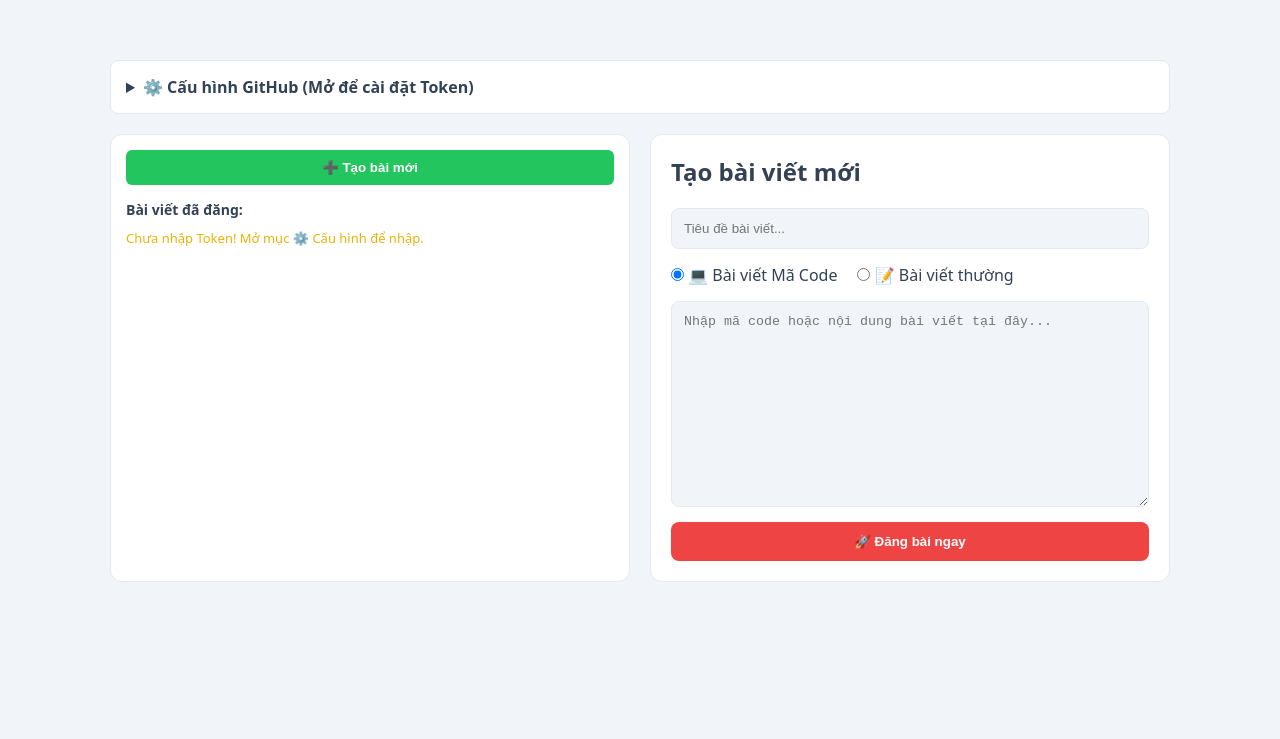
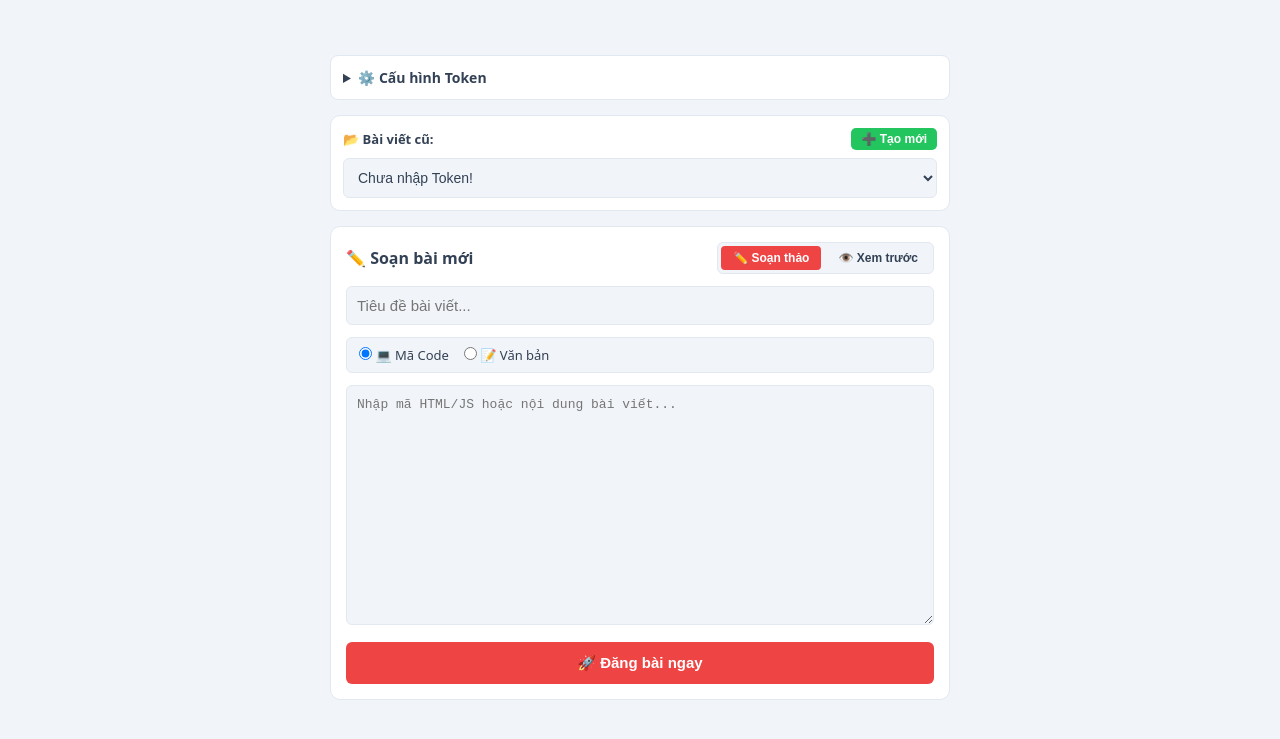
Before and after one commit to longhai/codes, a Jekyll site: the page built from admin.html, in a window 1280 px wide. Shown: the top 739 px of the page. Built offline with Jekyll 4.4.1, drawn with Linux system fonts in a browser that asks for light colours.

Commit message:
Refactor admin.html layout and update styles

````diff
--- a/admin.html
+++ b/admin.html
@@ -3,54 +3,71 @@ layout: default
 title: Quản lý Bài viết
 body_class: page-index
 ---
-<div class="container" style="max-width: 1100px; padding: 20px;">
+<div class="container" style="max-width: 650px; padding: 15px; margin: 0 auto;">
 
-  <!-- MỤC CẤU HÌNH -->
-  <details style="margin-bottom: 20px; background: var(--card); padding: 15px; border-radius: 8px; border: 1px solid var(--border);">
-    <summary style="cursor: pointer; font-weight: bold;">⚙️ Cấu hình GitHub (Mở để cài đặt Token)</summary>
+  <!-- CẤU HÌNH GITHUB -->
+  <details style="margin-bottom: 15px; background: var(--card); padding: 12px; border-radius: 8px; border: 1px solid var(--border);">
+    <summary style="cursor: pointer; font-weight: bold; font-size: 14px;">⚙️ Cấu hình Token</summary>
     <div style="display: flex; flex-direction: column; gap: 10px; margin-top: 10px;">
-      <input type="text" id="cfgOwner" placeholder="Tên tài khoản GitHub (vd: longhai)">
-      <input type="text" id="cfgRepo" placeholder="Tên Repository (vd: codes)">
-      <input type="password" id="cfgToken" placeholder="GitHub Token (ghp_...)">
-      <button type="button" onclick="saveConfig()" style="padding: 8px; background: #2563eb; color: #fff; border: 0; border-radius: 6px; cursor: pointer; font-weight: bold;">💾 Lưu cấu hình</button>
+      <input type="text" id="cfgOwner" placeholder="Tên tài khoản GitHub" style="padding: 10px; border-radius: 6px; border: 1px solid var(--border); background: var(--bg); color: var(--text);">
+      <input type="text" id="cfgRepo" placeholder="Tên Repository" style="padding: 10px; border-radius: 6px; border: 1px solid var(--border); background: var(--bg); color: var(--text);">
+      <input type="password" id="cfgToken" placeholder="GitHub Token (ghp_...)" style="padding: 10px; border-radius: 6px; border: 1px solid var(--border); background: var(--bg); color: var(--text);">
+      <button type="button" onclick="saveConfig()" style="padding: 10px; background: #2563eb; color: #fff; border: 0; border-radius: 6px; font-weight: bold;">Lưu cấu hình</button>
     </div>
   </details>
 
-  <div style="display: grid; grid-template-columns: repeat(auto-fit, minmax(300px, 1fr)); gap: 20px;">
+  <!-- CHỌN BÀI CŨ -->
+  <div style="background: var(--card); border: 1px solid var(--border); border-radius: 10px; padding: 12px; margin-bottom: 15px; display: flex; flex-direction: column; gap: 8px;">
+    <div style="display: flex; justify-content: space-between; align-items: center;">
+      <label for="postSelect" style="font-size: 13px; font-weight: bold;">📂 Bài viết cũ:</label>
+      <button type="button" onclick="resetForm()" style="padding: 4px 10px; background: #22c55e; color: #fff; border: 0; border-radius: 5px; font-size: 12px; font-weight: bold; cursor: pointer;">➕ Tạo mới</button>
+    </div>
+    <select id="postSelect" style="width: 100%; padding: 10px; border-radius: 6px; border: 1px solid var(--border); background: var(--bg); color: var(--text); font-size: 14px;">
+      <option value="">-- Chọn bài viết để sửa --</option>
+    </select>
+  </div>
 
-    <!-- CỘT 1: DANH SÁCH BÀI CŨ -->
-    <div style="background: var(--card); border: 1px solid var(--border); border-radius: 12px; padding: 15px; max-height: 80vh; display: flex; flex-direction: column;">
-      <button type="button" onclick="resetForm()" style="padding: 10px; background: #22c55e; color: #fff; border: 0; border-radius: 6px; cursor: pointer; font-weight: bold; margin-bottom: 15px;">➕ Tạo bài mới</button>
-      <h3 style="font-size: 14px; margin-bottom: 10px;">Bài viết đã đăng:</h3>
-      <div id="postList" style="overflow-y: auto; flex: 1; display: flex; flex-direction: column; gap: 8px;">Đang tải...</div>
+  <!-- SOẠN THẢO & XEM TRƯỚC -->
+  <div style="background: var(--card); border: 1px solid var(--border); border-radius: 10px; padding: 15px;">
+
+    <!-- TAB CHUYỂN ĐỔI -->
+    <div style="display: flex; justify-content: space-between; align-items: center; margin-bottom: 12px;">
+      <h3 id="formTitle" style="font-size: 16px; margin: 0;">✏️ Soạn bài mới</h3>
+      <div style="display: flex; gap: 5px; background: var(--bg); padding: 3px; border-radius: 6px; border: 1px solid var(--border);">
+        <button type="button" id="tabEdit" onclick="switchTab('edit')" style="padding: 5px 12px; border: 0; border-radius: 4px; background: var(--pri); color: #fff; font-size: 12px; font-weight: bold; cursor: pointer;">✏️ Soạn thảo</button>
+        <button type="button" id="tabPreview" onclick="switchTab('preview')" style="padding: 5px 12px; border: 0; border-radius: 4px; background: transparent; color: var(--text); font-size: 12px; font-weight: bold; cursor: pointer;">👁️ Xem trước</button>
+      </div>
     </div>
 
-    <!-- CỘT 2: FORM VIẾT / SỬA BÀI -->
-    <div style="background: var(--card); border: 1px solid var(--border); border-radius: 12px; padding: 20px;">
-      <h2 id="formTitle" style="margin-bottom: 20px;">Tạo bài viết mới</h2>
+    <form id="postForm" style="display: flex; flex-direction: column; gap: 12px;">
+      <input type="text" id="title" placeholder="Tiêu đề bài viết..." required style="padding: 10px; border-radius: 6px; border: 1px solid var(--border); background: var(--bg); color: var(--text); font-size: 15px;">
 
-      <form id="postForm" style="display: flex; flex-direction: column; gap: 15px;">
-        <input type="text" id="title" placeholder="Tiêu đề bài viết..." required style="padding: 12px; border-radius: 8px; border: 1px solid var(--border); background: var(--bg); color: var(--text);">
+      <div style="display: flex; gap: 15px; background: var(--bg); padding: 8px 12px; border-radius: 6px; border: 1px solid var(--border);">
+        <label style="font-size: 13px; cursor: pointer;"><input type="radio" name="postType" value="code" checked> 💻 Mã Code</label>
+        <label style="font-size: 13px; cursor: pointer;"><input type="radio" name="postType" value="text"> 📝 Văn bản</label>
+      </div>
 
-        <div style="display: flex; gap: 20px; align-items: center;">
-          <label><input type="radio" name="postType" value="code" checked> 💻 Bài viết Mã Code</label>
-          <label><input type="radio" name="postType" value="text"> 📝 Bài viết thường</label>
-        </div>
+      <!-- KHU VỰC NHẬP NỘI DUNG -->
+      <div id="editArea">
+        <textarea id="content" placeholder="Nhập mã HTML/JS hoặc nội dung bài viết..." rows="12" required style="width: 100%; box-sizing: border-box; padding: 10px; border-radius: 6px; border: 1px solid var(--border); background: var(--bg); color: var(--text); font-family: monospace; font-size: 13px; line-height: 1.4;"></textarea>
+      </div>
 
-        <textarea id="content" placeholder="Nhập mã code hoặc nội dung bài viết tại đây..." rows="12" required style="padding: 12px; border-radius: 8px; border: 1px solid var(--border); background: var(--bg); color: var(--text); font-family: monospace;"></textarea>
+      <!-- KHU VỰC XEM TRƯỚC THỰC TẾ (MẶC ĐỊNH ẨN) -->
+      <div id="previewArea" style="display: none; width: 100%; min-height: 250px; border-radius: 6px; border: 1px solid var(--border); background: #fff; overflow: hidden;">
+        <iframe id="previewFrame" style="width: 100%; height: 300px; border: 0;"></iframe>
+      </div>
 
-        <button type="submit" id="submitBtn" style="padding: 12px; background: var(--pri); color: #fff; border: 0; border-radius: 8px; font-weight: bold; cursor: pointer;">🚀 Đăng bài ngay</button>
-      </form>
-    </div>
+      <button type="submit" id="submitBtn" style="padding: 12px; background: var(--pri); color: #fff; border: 0; border-radius: 6px; font-weight: bold; font-size: 15px; cursor: pointer;">🚀 Đăng bài ngay</button>
+    </form>
+  </div>
 
-  </div>
 </div>
 
 <script>
 let GH_CONFIG = JSON.parse(localStorage.getItem('gh_cfg') || '{}');
+let rawPostsList = [];
 let currentSha = null, currentPath = null;
 
-// Nạp giá trị config ban đầu
 document.getElementById('cfgOwner').value = GH_CONFIG.owner || 'longhai';
 document.getElementById('cfgRepo').value = GH_CONFIG.repo || 'codes';
 document.getElementById('cfgToken').value = GH_CONFIG.token || '';
@@ -66,11 +83,51 @@ function saveConfig() {
   loadPosts();
 }
 
-// 1. Tải danh sách bài viết (.html và .md)
+// 1. Chuyển đổi giữa Chế độ Soạn thảo và Xem trước
+function switchTab(tab) {
+  const editArea = document.getElementById('editArea');
+  const previewArea = document.getElementById('previewArea');
+  const tabEdit = document.getElementById('tabEdit');
+  const tabPreview = document.getElementById('tabPreview');
+
+  if (tab === 'preview') {
+    editArea.style.display = 'none';
+    previewArea.style.display = 'block';
+    tabEdit.style.background = 'transparent';
+    tabEdit.style.color = 'var(--text)';
+    tabPreview.style.background = 'var(--pri)';
+    tabPreview.style.color = '#fff';
+
+    // Rendercode hoặc văn bản vào iFrame thực tế
+    const content = document.getElementById('content').value;
+    const isCode = document.querySelector('input[name="postType"]:checked').value === 'code';
+    const iframe = document.getElementById('previewFrame').contentWindow.document;
+
+    iframe.open();
+    if (isCode) {
+      // Chạy trực tiếp HTML/JS/CSS
+      iframe.write(content);
+    } else {
+      // Hiển thị dạng văn bản
+      iframe.write(`<div style="font-family: sans-serif; padding: 15px; line-height: 1.6; color: #333;">${content.replace(/\n/g, '<br>')}</div>`);
+    }
+    iframe.close();
+
+  } else {
+    editArea.style.display = 'block';
+    previewArea.style.display = 'none';
+    tabEdit.style.background = 'var(--pri)';
+    tabEdit.style.color = '#fff';
+    tabPreview.style.background = 'transparent';
+    tabPreview.style.color = 'var(--text)';
+  }
+}
+
+// 2. Tải danh sách bài cũ
 async function loadPosts() {
-  const listEl = document.getElementById('postList');
+  const selectEl = document.getElementById('postSelect');
   if (!GH_CONFIG.token) {
-    listEl.innerHTML = '<span style="color:#eab308; font-size:13px;">Chưa nhập Token! Mở mục ⚙️ Cấu hình để nhập.</span>';
+    selectEl.innerHTML = '<option value="">Chưa nhập Token!</option>';
     return;
   }
 
@@ -80,44 +137,46 @@ async function loadPosts() {
     });
 
     if (!res.ok) {
-      listEl.innerHTML = `<span style="color:#ef4444; font-size:13px;">Lỗi ${res.status}: Kiểm tra Token hoặc tên Repo</span>`;
+      selectEl.innerHTML = `<option value="">Lỗi ${res.status}: Sai Token/Repo</option>`;
       return;
     }
 
     const files = await res.json();
-    listEl.innerHTML = '';
+    rawPostsList = files.filter(f => f.type === 'file' && (f.name.endsWith('.html') || f.name.endsWith('.md')));
 
-    const postFiles = files.filter(f => f.type === 'file' && (f.name.endsWith('.html') || f.name.endsWith('.md')));
+    selectEl.innerHTML = '<option value="">-- Chọn bài viết để sửa (' + rawPostsList.length + ' bài) --</option>';
 
-    if (postFiles.length === 0) {
-      listEl.innerHTML = '<span style="color:#888; font-size:13px;">Chưa có bài nào trong thư mục _posts</span>';
-      return;
-    }
-
-    postFiles.reverse().forEach(file => {
-      const btn = document.createElement('button');
-      btn.type = 'button';
-      btn.textContent = file.name.replace(/^\d{4}-\d{2}-\d{2}-/, '');
-      btn.title = file.name;
-      btn.style.cssText = 'text-align:left; padding:8px; border:1px solid var(--border); background:var(--bg); color:var(--text); border-radius:6px; cursor:pointer; font-size:13px; text-overflow:ellipsis; overflow:hidden; white-space:nowrap;';
-      btn.onclick = () => editPost(file.path, file.sha);
-      listEl.appendChild(btn);
+    rawPostsList.reverse().forEach((file, index) => {
+      const opt = document.createElement('option');
+      opt.value = index;
+      opt.textContent = file.name.replace(/^\d{4}-\d{2}-\d{2}-/, '');
+      selectEl.appendChild(opt);
     });
   } catch (err) {
-    listEl.innerHTML = '<span style="color:#ef4444; font-size:13px;">Không nạp được danh sách bài!</span>';
+    selectEl.innerHTML = '<option value="">Không tải được bài cũ!</option>';
   }
 }
 
-// 2. Chuyển form về chế độ Tạo bài mới
+document.getElementById('postSelect').addEventListener('change', (e) => {
+  const idx = e.target.value;
+  if (idx !== "") {
+    const selectedFile = rawPostsList[idx];
+    editPost(selectedFile.path, selectedFile.sha);
+  } else {
+    resetForm();
+  }
+});
+
 function resetForm() {
   currentSha = null; currentPath = null;
   document.getElementById('postForm').reset();
-  document.getElementById('formTitle').textContent = 'Tạo bài viết mới';
+  document.getElementById('postSelect').value = "";
+  document.getElementById('formTitle').textContent = '✏️ Soạn bài mới';
   document.getElementById('submitBtn').textContent = '🚀 Đăng bài ngay';
   document.getElementById('submitBtn').style.background = 'var(--pri)';
+  switchTab('edit');
 }
 
-// 3. Đọc dữ liệu bài cũ đưa vào Form
 async function editPost(path, sha) {
   try {
     const res = await fetch(`https://api.github.com/repos/${GH_CONFIG.owner}/${GH_CONFIG.repo}/contents/${path}`, {
@@ -144,18 +203,18 @@ async function editPost(path, sha) {
     document.getElementById('content').value = body;
 
     currentSha = sha; currentPath = path;
-    document.getElementById('formTitle').textContent = '✏️ Sửa: ' + path.split('/').pop();
+    document.getElementById('formTitle').textContent = '✏️ Cập nhật bài viết';
     document.getElementById('submitBtn').textContent = '💾 Lưu thay đổi';
     document.getElementById('submitBtn').style.background = '#2563eb';
+    switchTab('edit');
   } catch(e) {
-    alert('Không thể đọc nội dung bài viết!');
+    alert('Lỗi tải nội dung bài!');
   }
 }
 
-// 4. Đăng bài mới / Cập nhật bài
 document.getElementById('postForm').addEventListener('submit', async (e) => {
   e.preventDefault();
-  if (!GH_CONFIG.token) return alert('Vui lòng nhập Token trước!');
+  if (!GH_CONFIG.token) return alert('Chưa nhập Token!');
 
   const btn = document.getElementById('submitBtn');
   btn.disabled = true;
@@ -170,7 +229,6 @@ document.getElementById('postForm').addEventListener('submit', async (e) => {
   const finalBody = isCode ? "```html\n" + rawContent + "\n```" : rawContent;
   const fileContent = `---\nlayout: post\ntitle: "${title}"\ndate: ${today}\ntype: ${isCode ? 'code' : 'text'}\n---\n\n${finalBody}`;
 
-  // Lưu file với đuôi .html cho bài mới
   const filePath = currentPath || `_posts/${today}-${slug}.html`;
   const encodedContent = btoa(unescape(encodeURIComponent(fileContent)));
 
@@ -199,6 +257,5 @@ document.getElementById('postForm').addEventListener('submit', async (e) => {
   }
 });
 
-// Tải danh sách bài khi vào trang
 loadPosts();
-      </script>
+</script>
````
Also changed, not shown: other parts of admin.html (+1 -1 lines).
